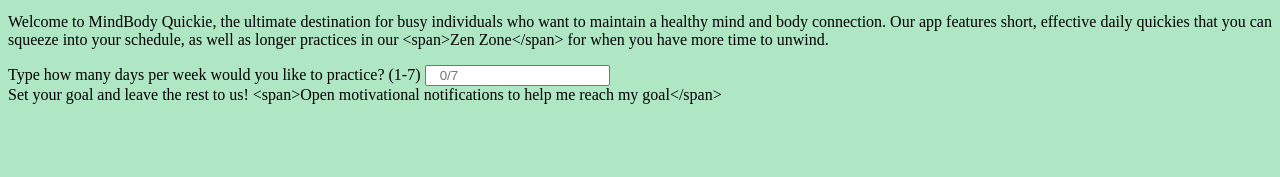
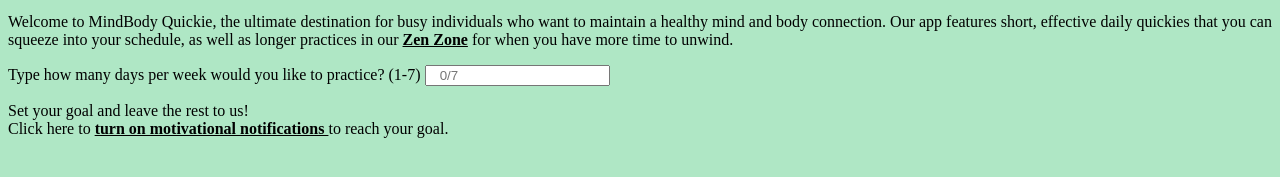
Before and after one commit to bouquet1/Phase-1-Javascript-Project-Storefront, a website: page index.html in a window 1280 px wide. Shown: the part 129-306 px from the top of the page. Drawn offline with Linux system fonts and the light colour scheme; no server answers.

Commit message:
more html and js codes

```diff
--- a/index.html
+++ b/index.html
@@ -15,6 +15,7 @@
         <img src=" " alt=" "/>
     </div>
     <div id="introductionText" class="introduction-text">
+        <p>Welcome to MindBody Quickie, the ultimate destination for busy individuals who want to maintain a healthy mind and body connection. Our app features short, effective daily quickies that you can squeeze into your schedule, as well as longer practices in our <span class="styled-text">Zen Zone</span> for when you have more time to unwind.</p>
     </div>
     <div id="inputGoalDays" class="input-goal-days">
         <form>
@@ -27,11 +28,14 @@
                     name="number-of-days"
                     placeholder="   0/7"
                 />
+                <p>Set your goal and leave the rest to us!
+                    <br>
+                Click here to <span class="styled-text"> turn on motivational notifications </span> to reach your goal.</p>
             </div>
         </form>
     </div>
-    <div id="practiceFrequency" class="practice-frequency">
-    </div>
+    <!-- <div id="practiceFrequency" class="practice-frequency">
+    </div> -->
     <div id="practicesList" class="practices-list">
     </div>
 </body>
--- a/main.js
+++ b/main.js
@@ -1,4 +1,4 @@
-//console.log("test"); -//works
+
 document.addEventListener('DOMContentLoaded', () => {
     function createContainerElements(practice) {
         //make a <div class="dailyQuickies"> and give a class name "daily-quickies-contanier"
@@ -7,7 +7,7 @@
         //create an element to hold the title and pull the title from json data
         let h2 = document.createElement("h2");
         h2.textContent = practice.title;
-        //create an element to hold img - add photos to db.json image property I don't have url's yet
+        //create an element to hold img
         let img = document.createElement("img");
         img.src = practice.image;
         img.classList.add("daily-quickies-images");
@@ -30,24 +30,11 @@
 
     fetch("http://localhost:3000/practices")
         .then(res => res.json())
-        //.then(json => console.log(json)) // works
         .then(practices => {
             //create a container for the practices ul
             const practiceList = document.querySelector("ul#practicesList");
-            //console.log(practiceList); //works
             //loop through the practices (forEach meets 1 requirement)
             practices.forEach(practice => createContainerElements(practice));
         })
 
-
-    let introductionText = document.getElementById("introductionText");
-    let p = document.createElement("p");
-    p.textContent = "Welcome to MindBody Quickie, the ultimate destination for busy individuals who want to maintain a healthy mind and body connection. Our app features short, effective daily quickies that you can squeeze into your schedule, as well as longer practices in our <span>Zen Zone</span> for when you have more time to unwind.";
-    //console.log(p)
-    introductionText.append(p);
-
-    let practiceFrequency = document.getElementById("practiceFrequency");
-
-    practiceFrequency.textContent = "Set your goal and leave the rest to us! <span>Open motivational notifications to help me reach my goal</span>";
-
 })
--- a/style.css
+++ b/style.css
@@ -30,3 +30,8 @@
 .hide {
     display: none;
 }
+
+.styled-text {
+    font-weight: 800;
+    text-decoration: underline;
+}
```
Also changed, not shown: todo.txt (+5 -6 lines).
